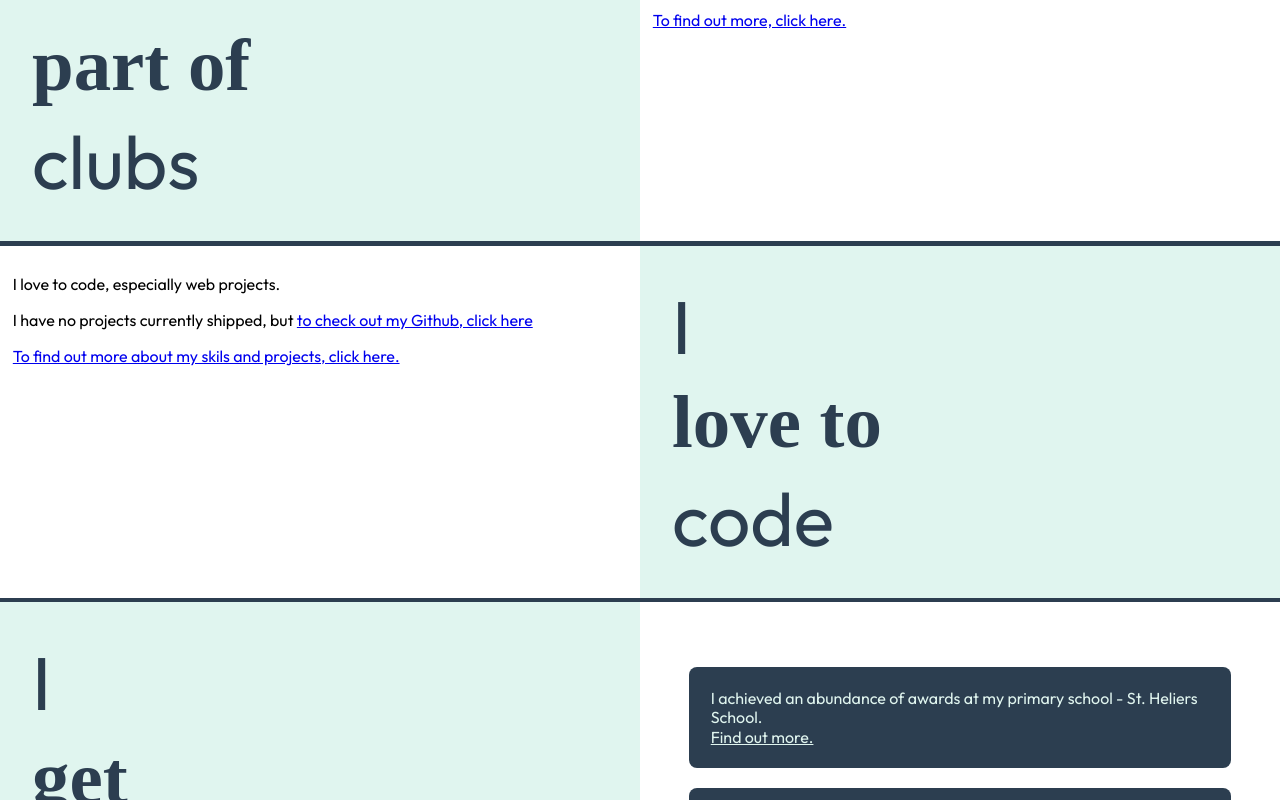
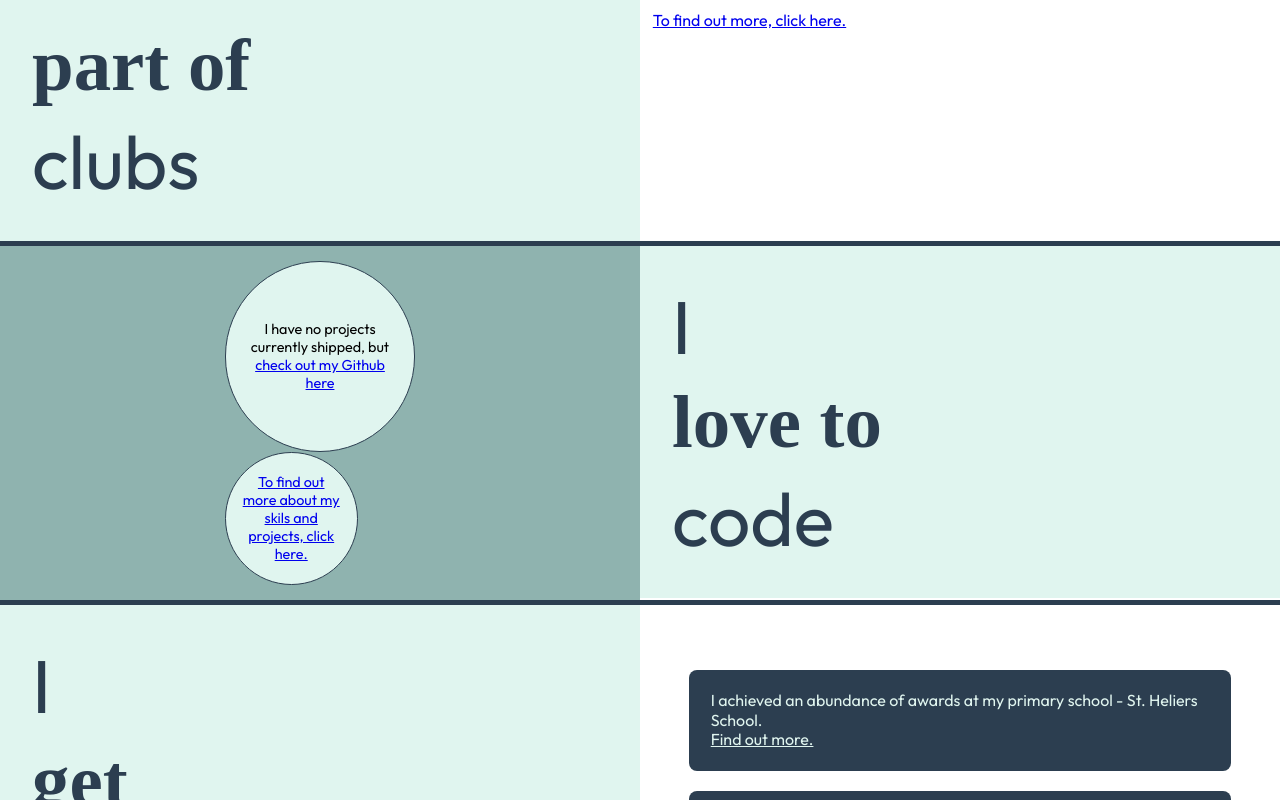
Before and after one commit to Christie125/portfolio, an Angular app: page / in a window 1280 px wide. Shown: the part 540-1340 px from the top of the page. Built offline with nearby package versions, Linux system fonts and the light colour scheme; a web font is replaced by a local one.

Commit message:
Working on site

```diff
--- a/src/app/app.css
+++ b/src/app/app.css
@@ -5,7 +5,6 @@ h1 {
 body{
     padding: 0;
     margin: 0 !important;
-    background-color: #E0F5EF;
 }
 
 .green-line {
@@ -15,8 +14,9 @@ body{
   width: 100%;
   height: 0.3rem;
   background-color: #2C3E50;
-  margin: 0;
+  margin: 0 !important;
   padding: 0;
+  margin-bottom: 0 !important;
 }
 
 section {
@@ -82,6 +82,7 @@ app-achievement-content div
   line-height: 1.2;
   border-radius: 8px;
   align-items: center;
+  margin: auto;
 }
 
 app-achievement-content div a {
@@ -92,6 +93,18 @@ app-achievement-content div:hover {
     box-shadow: 0 0 20px rgba(0, 0, 0, 0.3);
 }
 
+#code {
+  margin: 0 !important;
+  text-align: center;
+  align-items: center;
+  background-color: #8fb3af;
+  display: flex;
+  flex-direction: column;
+  justify-content: center;
+  padding: 0.15rem 0; /* Optional: consistent padding */
+}
+
+
 #awards {
   align-items: center;
   margin: auto;
@@ -101,3 +114,18 @@ a:hover {
   color: #8fb3af !important;
 
 }
+
+#circle {
+  text-align: center;
+  z-index: 1000;
+}
+
+.big-circle {
+  width: 10rem;
+  height: 10rem;
+}
+
+.small-circle {
+  width: 6.4rem;
+  height: 6.4rem;
+}
--- a/src/app/app.html
+++ b/src/app/app.html
@@ -4,6 +4,7 @@
   <section class="left-align">
     <div class="achievement-row">
       <app-achievement-content>
+
         <p>I'm part of a large number of clubs at my high school, Glendowie College.</p>
         <p>I'm also currently in the proccess of starting my own coding club, partnering with <a href="hackclub.com">Hack Club.</a></p>
         <a href="/clubs">To find out more, click here.</a>
@@ -20,10 +21,13 @@
 
   <section class="right-align">
     <div class="achievement-row">
-      <app-achievement-content>
-        <p>I love to code, especially web projects.</p>
-        <p>I have no projects currently shipped, but <a href="https://github.com/christie125">to check out my Github, click here</a></p>
-        <a href="/code">To find out more about my skils and projects, click here.</a>
+      <app-achievement-content id="code">
+        <app-content-circle id="circle" class="big-circle red-bg">
+            <p>I have no projects currently shipped, but <a href="https://github.com/christie125">check out my Github here </a></p>
+        </app-content-circle>
+        <app-content-circle id="circle" class="small-circle blue-bg">
+          <a href="/code">To find out more about my skils and projects, click here.</a>
+        </app-content-circle>
       </app-achievement-content>
         <app-achievement
           acvtOne="I"
--- a/src/app/app.ts
+++ b/src/app/app.ts
@@ -6,11 +6,12 @@ import { Marquee } from './marquee/marquee';
 import { Contact } from './contact/contact';
 import { Footer } from './footer/footer'
 import { AchievementContent } from './achievement-content/achievement-content';
+import { ContentCircle } from './content-circle/content-circle';
 
 
 @Component({
   selector: 'app-root',
-  imports: [RouterOutlet, Test, Achievement, Marquee, Contact, Footer, AchievementContent],
+  imports: [RouterOutlet, Test, Achievement, Marquee, Contact, Footer, AchievementContent, ContentCircle],
   templateUrl: './app.html',
   styleUrl: './app.css'
 })
--- a/src/app/content-circle/content-circle.css
+++ b/src/app/content-circle/content-circle.css
@@ -1,6 +1,16 @@
 .circle {
    border: solid 1px #2C3E50;
    border-radius: 50%;
-   width: 5rem;
-height: 5rem;
+   padding: 0.9rem;
+   width: inherit;
+   height: inherit;
+   aspect-ratio: 1 / 1;
+   display: flex;
+   align-items: center;
+   font-size: 0.9rem;
+   background-color: #E0F5EF;
 }
+
+.circle:hover {
+  box-shadow: 0 0 20px rgba(0, 0, 0, 0.3);
+}
```
